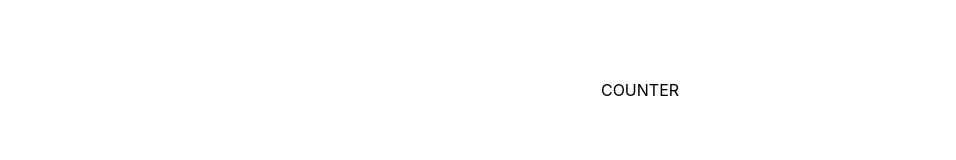
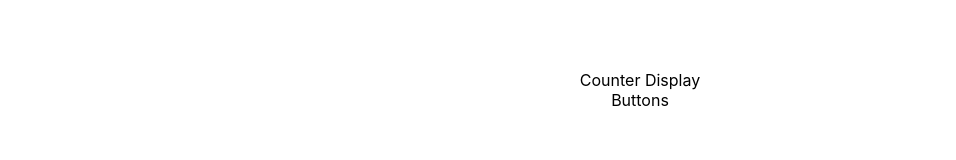
Before and after one commit to antoineludeau/counter-app, a React (Create React App) app: page / in a window 1280 px wide. Shown: the part 355-515 px from the top of the page, without its empty margins (0-956 px from the left). Built offline with nearby package versions, Linux system fonts and the light colour scheme.

Commit message:
Added counter molecule with fist template

```diff
--- /dev/null
+++ b/src/components/molecules/counter.tsx
@@ -0,0 +1,14 @@
+import Grid from "@mui/material/Grid";
+
+export const Counter = () => {
+  return (
+    <Grid container direction="column" alignItems={"center"}>
+      <Grid item xs={12}>
+        Counter Display
+      </Grid>
+      <Grid item xs={12}>
+        Buttons
+      </Grid>
+    </Grid>
+  );
+};
--- a/src/components/pages/home.tsx
+++ b/src/components/pages/home.tsx
@@ -1,11 +1,12 @@
 import { HomeTemplate } from "../templates/home";
 import { AppTitle, Footer } from "../atoms"
+import { Counter } from "../molecules/counter";
 
 export const HomePage = () => {
   return (
     <HomeTemplate
       title={<AppTitle />}
-      counter={<div>COUNTER</div>}
+      counter={<Counter/>}
       footer={<Footer />}
     />
   );
```
